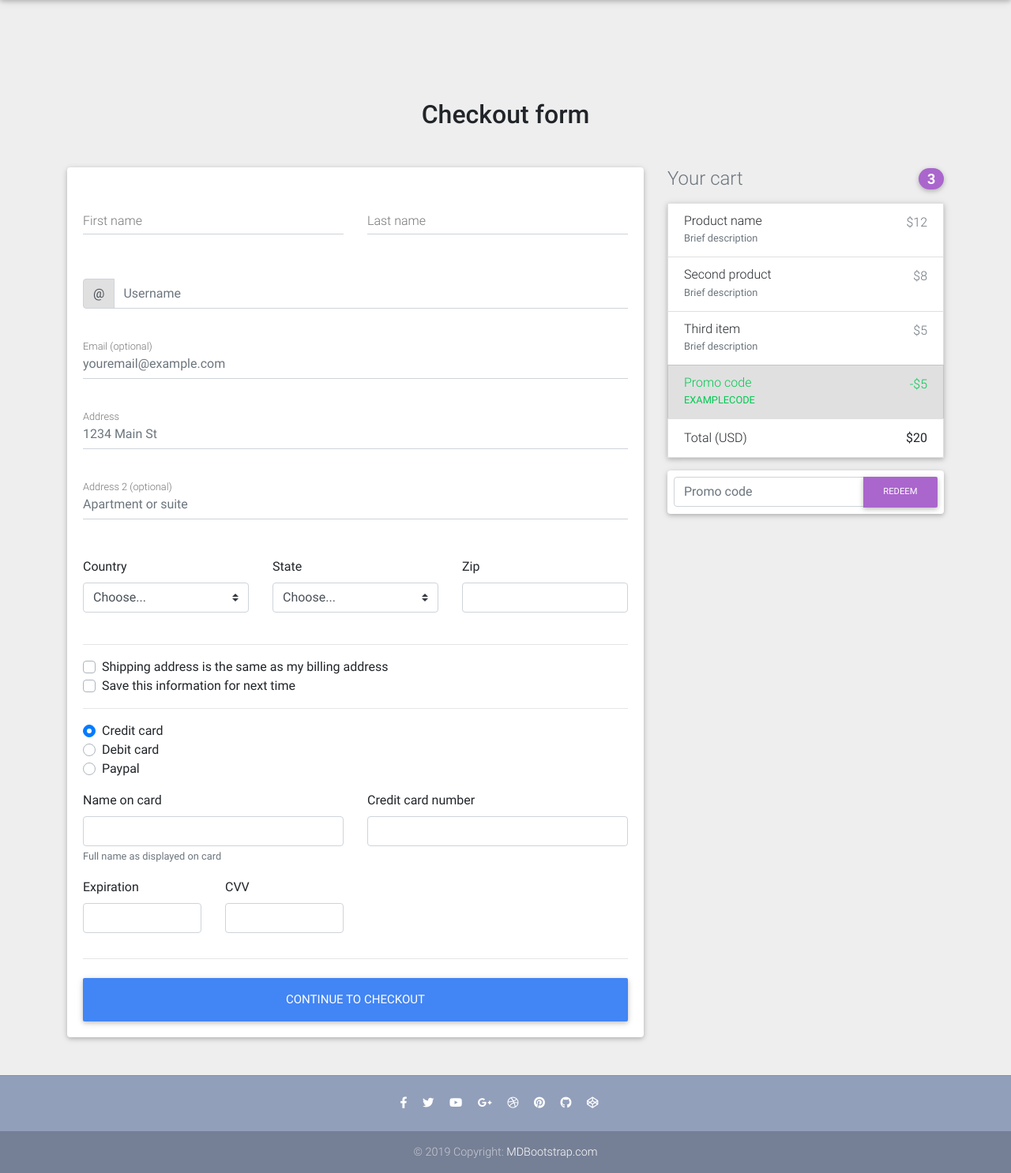
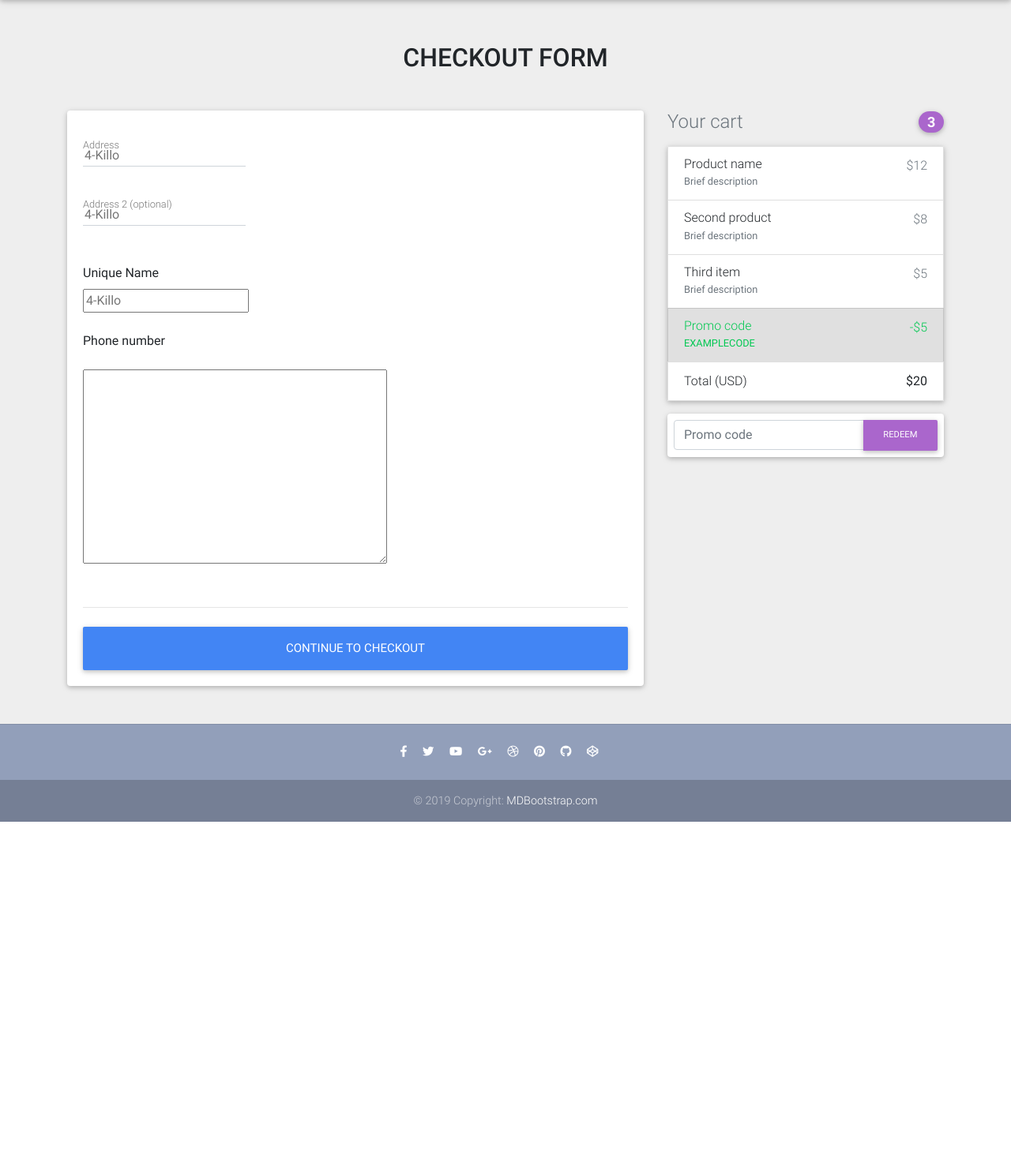
Before and after one commit to kebronDaniel/ProjectE_Laundry, a Django app: page /checkout/ in a window 1280 px wide. Shown: the part 66-1552 px from the top of the page at 79% size. After the commit the page ends 1107 px from the top, so only its background shows below. Run offline with Django 3.2, Linux system fonts and the light colour scheme; a user stored in the database is signed in; data comes from the database, SQL or seed files in the repository; both versions use the stored data as it was after the commit; some libraries are stand-ins or nearby versions.

Commit message:
Added a model called Shiping address that holds addresses and saves the info from the form

```diff
--- a/ProjectE_Laundry/settings.py
+++ b/ProjectE_Laundry/settings.py
@@ -44,6 +44,7 @@ INSTALLED_APPS = [
     'allauth.account',
     'allauth.socialaccount',
     'crispy_forms',
+    'phone_field',
 
 ]
 
--- a/laundry/admin.py
+++ b/laundry/admin.py
@@ -4,3 +4,4 @@ from .models import *
 admin.site.register(Item)
 admin.site.register(Order)
 admin.site.register(OrderItem)
+admin.site.register(ShippingAddress)
--- /dev/null
+++ b/laundry/forms.py
@@ -0,0 +1,19 @@
+from django import forms
+from phone_field import PhoneField
+
+PAYMENT_CHIOCE= (
+    ('S','Stripe'),
+    ('P','Paypal')
+)
+
+class CheckoutForm(forms.Form):
+    street_address = forms.CharField(widget=forms.TextInput(attrs={
+        'placeholder': '4-Killo'
+    }))
+    apartment_address = forms.CharField(widget=forms.TextInput(attrs={
+        'placeholder': '4-Killo'
+    }),required=False)
+    unique_name = forms.CharField(widget=forms.TextInput(attrs={
+        'placeholder': '4-Killo'
+    }))
+    phone = PhoneField(blank=True, help_text='Contact phone number').formfield()
--- a/laundry/urls.py
+++ b/laundry/urls.py
@@ -1,11 +1,14 @@
 from django.urls import path,include
-from .views import checkout,HomeView,ItemDetailView,add_to_cart,remove_from_cart,OrderSummaryView,remove_single_item_from_cart
+from .views import CheckoutView,HomeView,\
+    ItemDetailView,add_to_cart,\
+    remove_from_cart,OrderSummaryView,\
+    remove_single_item_from_cart
 
 
 urlpatterns = [
     path('',HomeView.as_view(), name = 'item-list'),
     path('item/<slug>/',ItemDetailView.as_view(), name = 'item'),
-    path('checkout/', checkout, name = 'checkout'),
+    path('checkout/', CheckoutView.as_view(), name = 'checkout'),
     path('add-to-cart/<slug>/',add_to_cart, name = "add-to-cart"),
     path('remove-from-cart/<slug>/',remove_from_cart, name = "remove-from-cart"),
     path('remove-item-from-cart/<slug>/',remove_single_item_from_cart, name = "remove-single-item-from-cart"),
--- a/laundry/views.py
+++ b/laundry/views.py
@@ -1,12 +1,13 @@
 from django.contrib import messages
 from django.shortcuts import render, get_object_or_404
-from .models import Item,Order,OrderItem
+from .models import Item,Order,OrderItem,ShippingAddress
 from django.views.generic import ListView,DetailView,View
 from django.shortcuts import redirect
 from django.utils import timezone
 from django.core.exceptions import ObjectDoesNotExist
 from django.contrib.auth.decorators import login_required
 from django.contrib.auth.mixins import LoginRequiredMixin
+from .forms import CheckoutForm
 
 @login_required
 def checkout(request):
@@ -113,3 +114,36 @@ class OrderSummaryView(LoginRequiredMixin,View):
         except ObjectDoesNotExist:
             messages.error(self.request,"You don't have an active order")
             return redirect('/')
+
+class CheckoutView(View):
+    def get(self, *args, **kwargs):
+        form = CheckoutForm()
+        context = {
+            'form':form
+        }
+        return render(self.request,"checkout-page.html",context)
+    def post(self, *args, **kwargs):
+        form = CheckoutForm(self.request.POST or None)
+        try:
+            order = Order.objects.get(user = self.request.user, ordered = False)
+            if form.is_valid():
+                street_address = form.cleaned_data.get('street_address')
+                apartment_address = form.cleaned_data.get('apartment_address')
+                unique_name = form.cleaned_data.get('unique_name')
+                phone = form.cleaned_data.get('phone')
+
+                shipping_address = ShippingAddress(
+                    user=self.request.user,
+                    street_address=street_address,
+                    apartment_address=apartment_address,
+                    unique_name=unique_name,
+                    phone=phone
+
+                )
+                shipping_address.save()
+                return redirect("checkout")
+            messages.warning(self.request,"Failed checkout")
+            return redirect("checkout")
+        except ObjectDoesNotExist:
+            messages.error(self.request,"You don't have an active order")
+            return redirect('order-summary')
--- a/templates/checkout-page.html
+++ b/templates/checkout-page.html
@@ -1,12 +1,13 @@
 {% extends 'base.html' %}
+{% load crispy_forms_tags %}
 {% block content %}
 <body class="grey lighten-3">
   <!--Main layout-->
-  <main class="mt-5 pt-4">
+  <main class="">
     <div class="container wow fadeIn">
 
       <!-- Heading -->
-      <h2 class="my-5 h2 text-center">Checkout form</h2>
+      <h2 class="my-5 h2 text-center">CHECKOUT FORM</h2>
 
       <!--Grid row-->
       <div class="row">
@@ -16,63 +17,20 @@
 
           <!--Card-->
           <div class="card">
-
             <!--Card content-->
-            <form class="card-body">
-
-              <!--Grid row-->
-              <div class="row">
-
-                <!--Grid column-->
-                <div class="col-md-6 mb-2">
-
-                  <!--firstName-->
-                  <div class="md-form ">
-                    <input type="text" id="firstName" class="form-control">
-                    <label for="firstName" class="">First name</label>
-                  </div>
-
-                </div>
-                <!--Grid column-->
-
-                <!--Grid column-->
-                <div class="col-md-6 mb-2">
-
-                  <!--lastName-->
-                  <div class="md-form">
-                    <input type="text" id="lastName" class="form-control">
-                    <label for="lastName" class="">Last name</label>
-                  </div>
-
-                </div>
-                <!--Grid column-->
-
-              </div>
-              <!--Grid row-->
-
-              <!--Username-->
-              <div class="md-form input-group pl-0 mb-5">
-                <div class="input-group-prepend">
-                  <span class="input-group-text" id="basic-addon1">@</span>
-                </div>
-                <input type="text" class="form-control py-0" placeholder="Username" aria-describedby="basic-addon1">
-              </div>
-
-              <!--email-->
-              <div class="md-form mb-5">
-                <input type="text" id="email" class="form-control" placeholder="youremail@example.com">
-                <label for="email" class="">Email (optional)</label>
-              </div>
-
+            <form method="post" class="card-body">
+                {% csrf_token %}
               <!--address-->
               <div class="md-form mb-5">
-                <input type="text" id="address" class="form-control" placeholder="1234 Main St">
+                {% comment %}<input type="text" id="address" class="form-control" placeholder="1234 Main St">{% endcomment %}
+                  {{ form.street_address }}
                 <label for="address" class="">Address</label>
               </div>
 
               <!--address-2-->
               <div class="md-form mb-5">
-                <input type="text" id="address-2" class="form-control" placeholder="Apartment or suite">
+                {% comment %}<input type="text" id="address-2" class="form-control" placeholder="Apartment or suite">{% endcomment %}
+                  {{ form.apartment_address }}
                 <label for="address-2" class="">Address 2 (optional)</label>
               </div>
 
@@ -82,108 +40,55 @@
                 <!--Grid column-->
                 <div class="col-lg-4 col-md-12 mb-4">
 
-                  <label for="country">Country</label>
+                  <label for="country">Unique Name</label>
+                    {% comment %}
                   <select class="custom-select d-block w-100" id="country" required>
                     <option value="">Choose...</option>
                     <option>United States</option>
                   </select>
+                  {% endcomment %}
+                    {{ form.unique_name }}
                   <div class="invalid-feedback">
                     Please select a valid country.
                   </div>
 
                 </div>
                 <!--Grid column-->
-
-                <!--Grid column-->
-                <div class="col-lg-4 col-md-6 mb-4">
-
-                  <label for="state">State</label>
-                  <select class="custom-select d-block w-100" id="state" required>
-                    <option value="">Choose...</option>
-                    <option>California</option>
-                  </select>
-                  <div class="invalid-feedback">
-                    Please provide a valid state.
-                  </div>
-
-                </div>
-                <!--Grid column-->
-
-                <!--Grid column-->
-                <div class="col-lg-4 col-md-6 mb-4">
-
-                  <label for="zip">Zip</label>
-                  <input type="text" class="form-control" id="zip" placeholder="" required>
-                  <div class="invalid-feedback">
-                    Zip code required.
-                  </div>
-
-                </div>
-                <!--Grid column-->
-
               </div>
-              <!--Grid row-->
-
-              <hr>
-
+              <!--address-3-->
+              <p>Phone number</p>
+              <div class="md-form mb-5">
+                {% comment %}<input type="text" id="address-2" class="form-control" placeholder="Apartment or suite">{% endcomment %}
+                  {{ form.phone }}
+              </div>
+            {% comment %}
               <div class="custom-control custom-checkbox">
-                <input type="checkbox" class="custom-control-input" id="same-address">
+                <input {% if form.same_billing_address.value %}checked{% endif %}type="checkbox" class="custom-control-input" id="same-address"name = "same_billing_address">
+                  {{ form.send_billing_address}}
                 <label class="custom-control-label" for="same-address">Shipping address is the same as my billing address</label>
               </div>
               <div class="custom-control custom-checkbox">
-                <input type="checkbox" class="custom-control-input" id="save-info">
+               <input {% if form.save_info.value %}checked{% endif %}type="checkbox" class="custom-control-input" id="save-info" name="save_info">
+                  {{ form.save_info}}
                 <label class="custom-control-label" for="save-info">Save this information for next time</label>
               </div>
 
               <hr>
 
               <div class="d-block my-3">
-                <div class="custom-control custom-radio">
-                  <input id="credit" name="paymentMethod" type="radio" class="custom-control-input" checked required>
-                  <label class="custom-control-label" for="credit">Credit card</label>
-                </div>
-                <div class="custom-control custom-radio">
-                  <input id="debit" name="paymentMethod" type="radio" class="custom-control-input" required>
-                  <label class="custom-control-label" for="debit">Debit card</label>
-                </div>
+                  {% for value, name in form.payment_option.choices %}
+                    <div class="custom-control custom-radio">
+                      <input id="{{ name }}" name="{{ name}}" type="radio" class="custom-control-input" checked required>
+                      <label class="custom-control-label" for="{{ name }}">{{ value }}</label>
+
+                    </div>
+                  {% endfor %}
                 <div class="custom-control custom-radio">
                   <input id="paypal" name="paymentMethod" type="radio" class="custom-control-input" required>
                   <label class="custom-control-label" for="paypal">Paypal</label>
                 </div>
               </div>
-              <div class="row">
-                <div class="col-md-6 mb-3">
-                  <label for="cc-name">Name on card</label>
-                  <input type="text" class="form-control" id="cc-name" placeholder="" required>
-                  <small class="text-muted">Full name as displayed on card</small>
-                  <div class="invalid-feedback">
-                    Name on card is required
-                  </div>
-                </div>
-                <div class="col-md-6 mb-3">
-                  <label for="cc-number">Credit card number</label>
-                  <input type="text" class="form-control" id="cc-number" placeholder="" required>
-                  <div class="invalid-feedback">
-                    Credit card number is required
-                  </div>
-                </div>
-              </div>
-              <div class="row">
-                <div class="col-md-3 mb-3">
-                  <label for="cc-expiration">Expiration</label>
-                  <input type="text" class="form-control" id="cc-expiration" placeholder="" required>
-                  <div class="invalid-feedback">
-                    Expiration date required
-                  </div>
-                </div>
-                <div class="col-md-3 mb-3">
-                  <label for="cc-expiration">CVV</label>
-                  <input type="text" class="form-control" id="cc-cvv" placeholder="" required>
-                  <div class="invalid-feedback">
-                    Security code required
-                  </div>
-                </div>
-              </div>
+            {% endcomment %}
               <hr class="mb-4">
               <button class="btn btn-primary btn-lg btn-block" type="submit">Continue to checkout</button>
 
```
Also changed, not shown: laundry/models.py (+12 -0 lines), db.sqlite3, laundry/migrations/0008_shippingaddress.py (added), laundry/migrations/0009_shippingaddress_phone.py (added), laundry/migrations/0010_order_shipping_address.py (added).
